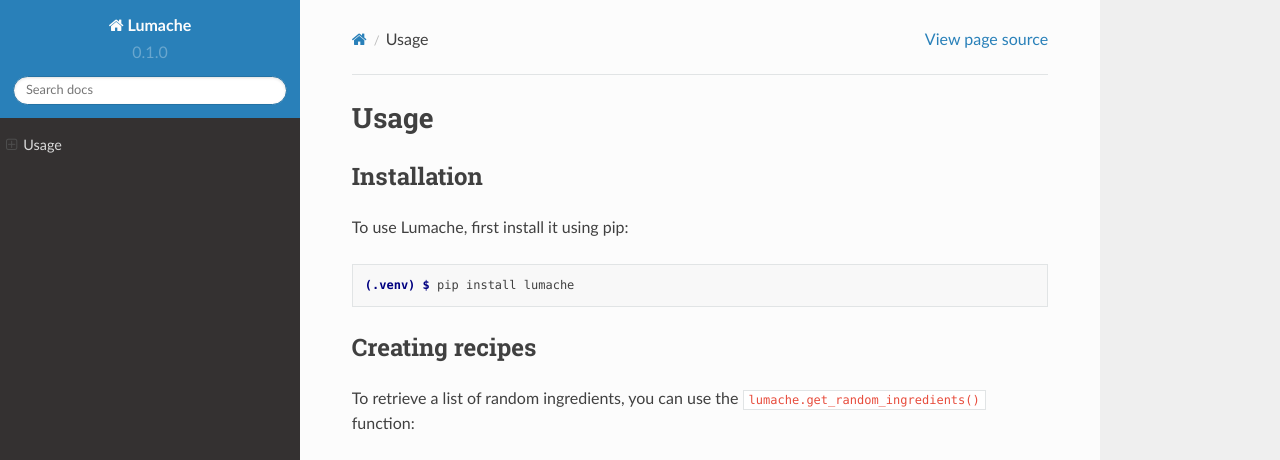
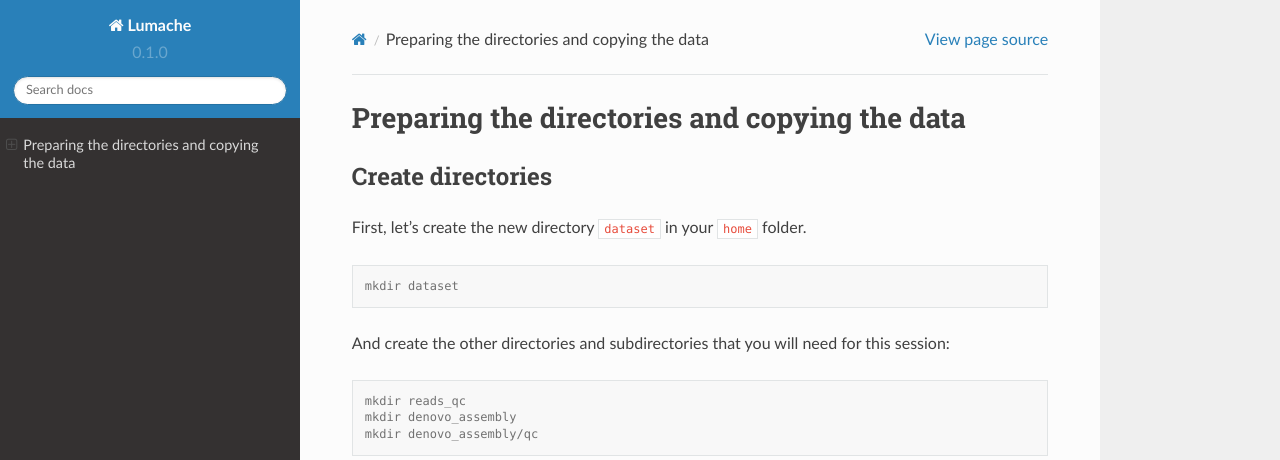
Before and after one commit to cmpangilinan/rtd-tutorial, a Sphinx documentation site: the page built from docs/source/usage.rst, in a window 1280 px wide and 1036 px high. Shown: the top 460 px of the window. Built offline with Sphinx 7.4.7 and the Read the Docs theme 2.0.0, drawn with Linux system fonts in a browser that asks for light colours; some of the changed text lies outside the part shown; grey boxes are pictures that could not be loaded.

Commit message:
Update usage.rst

```diff
--- a/docs/source/usage.rst
+++ b/docs/source/usage.rst
@@ -1,33 +1,39 @@
-Usage
+Preparing the directories and copying the data
 =====
 
-.. _installation:
+Create directories
+------
 
-Installation
-------------
-
-To use Lumache, first install it using pip:
+First, let's create the new directory ``dataset`` in your ``home`` folder.
 
 .. code-block:: console
 
-   (.venv) $ pip install lumache
+   mkdir dataset
 
-Creating recipes
-----------------
 
-To retrieve a list of random ingredients,
-you can use the ``lumache.get_random_ingredients()`` function:
+And create the other directories and subdirectories that you will need for this session:
 
-.. autofunction:: lumache.get_random_ingredients
+.. code-block:: console
 
-The ``kind`` parameter should be either ``"meat"``, ``"fish"``,
-or ``"veggies"``. Otherwise, :py:func:`lumache.get_random_ingredients`
-will raise an exception.
+   mkdir reads_qc
+   mkdir denovo_assembly
+   mkdir denovo_assembly/qc
 
-.. autoexception:: lumache.InvalidKindError
 
-For example:
+Define variables for convenience:
 
->>> import lumache
->>> lumache.get_random_ingredients()
-['shells', 'gorgonzola', 'parsley']
+.. code-block:: console
+
+   DATA=~/dataset
+   DENOVO=~/denovo_assembly
+
+
+
+Copy the data
+-----
+
+Now, copy the data into our data directory:
+
+.. code-block:: console
+
+   cp -r /media/ext1tb/share/2021_imbb_genomics_workshop_data $DATA
```
